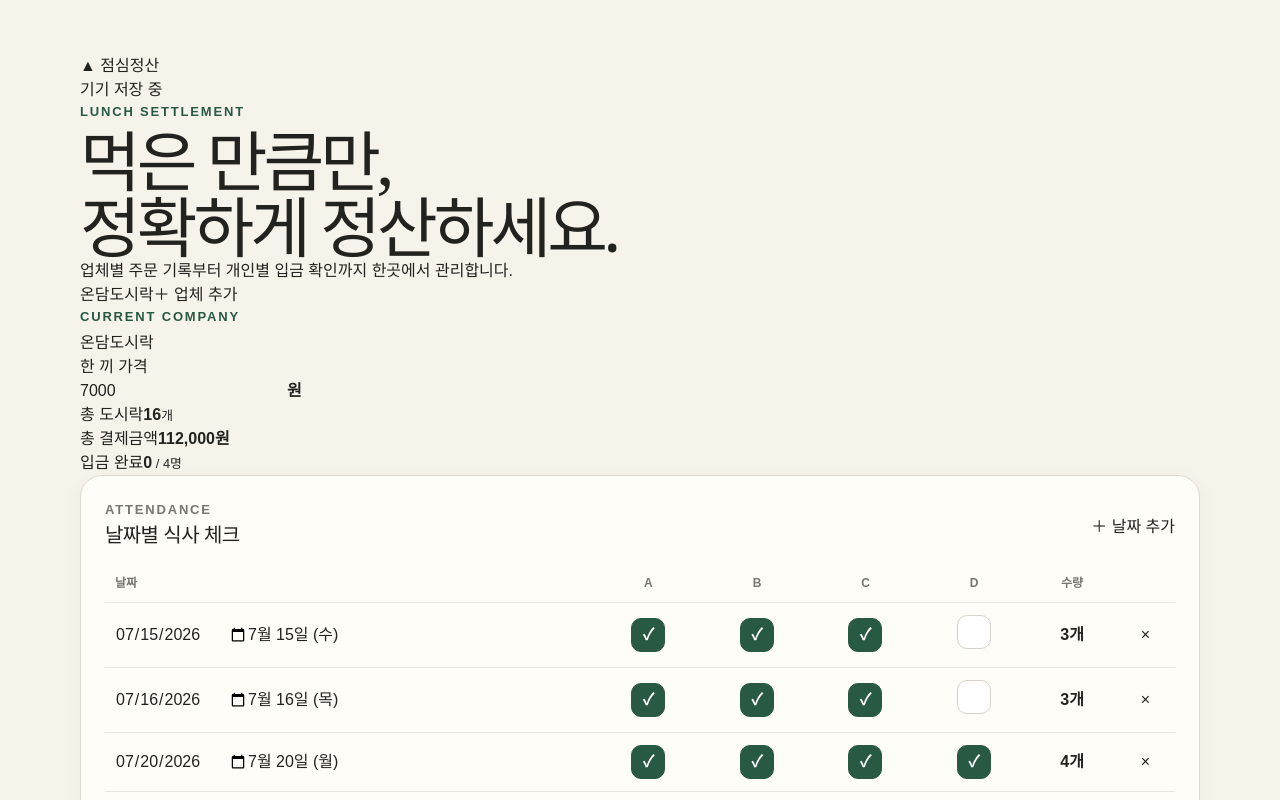
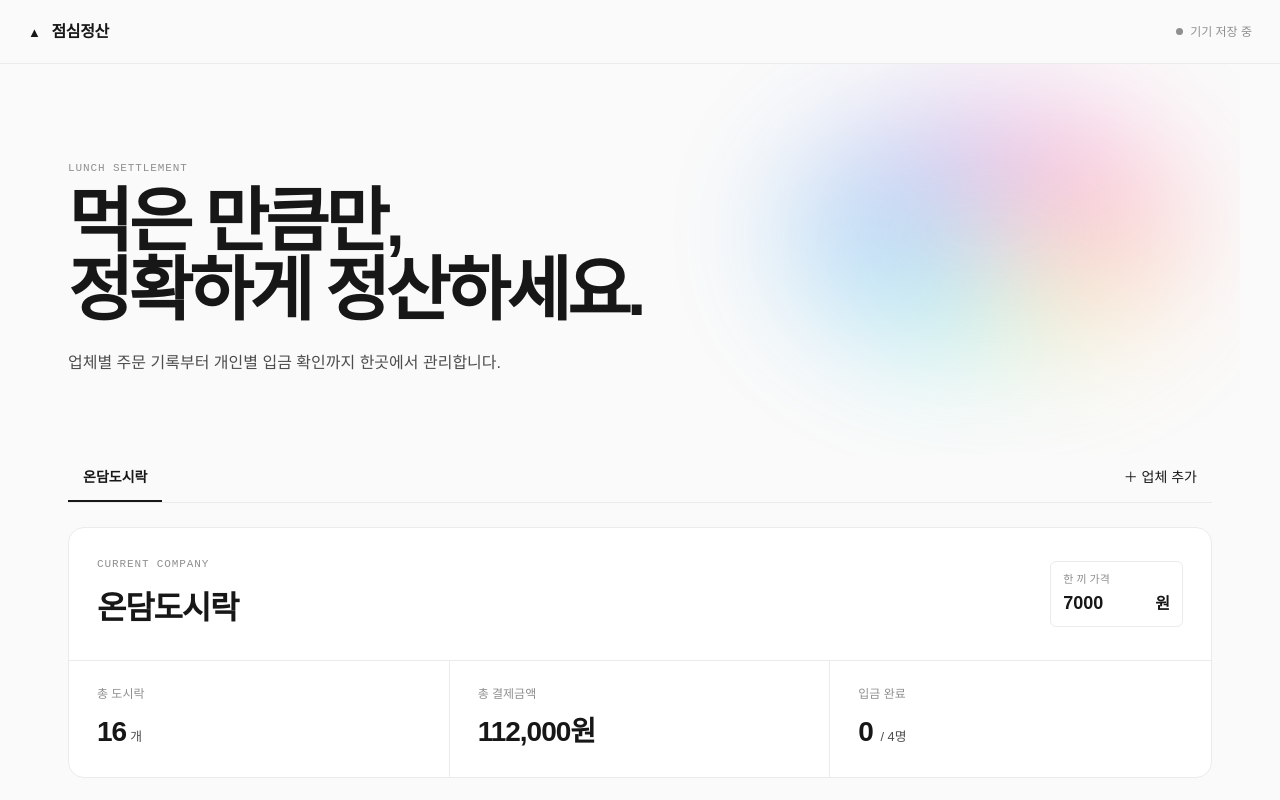
Before and after one commit to Bakeixd/lunch-ledger, a Next.js app: page / in a window 1280 px wide. Shown: the top 800 px of the page. Built offline with nearby package versions, Linux system fonts and the light colour scheme; no server answers.

Commit message:
Add shared company settlement

```diff
--- a/app/globals.css
+++ b/app/globals.css
@@ -1,87 +1,73 @@
 @import "tailwindcss";
 
-:root {
-  --ink: #22231f;
-  --muted: #77766f;
-  --cream: #f6f3eb;
-  --card: #fffdf8;
-  --green: #285943;
-  --lime: #d8ee73;
-  --line: #dfdbd0;
+:root { --ink:#171717; --body:#4d4d4d; --mute:#8f8f8f; --line:#ebebeb; --canvas:#fafafa; --white:#fff; --blue:#0070f3; }
+* { box-sizing:border-box; }
+body { margin:0; background:var(--canvas); color:var(--ink); font-family:Arial,"Apple SD Gothic Neo","Noto Sans KR",sans-serif; }
+button,input { font:inherit; }
+button { cursor:pointer; }
+.topbar { height:64px; display:flex; align-items:center; justify-content:space-between; padding:0 28px; border-bottom:1px solid var(--line); background:rgba(250,250,250,.88); backdrop-filter:blur(12px); position:sticky; top:0; z-index:10; }
+.brand { font-weight:650; letter-spacing:-.4px; }
+.mark { font-size:13px; margin-right:7px; }
+.sync { display:flex; align-items:center; gap:7px; color:var(--mute); font-size:12px; }
+.sync i { width:7px; height:7px; border-radius:50%; background:#f5a623; }
+.sync.saved i { background:#29a56c; }
+.sync.offline i { background:#8f8f8f; }
+.hero { position:relative; max-width:1200px; margin:auto; padding:96px 28px 80px; overflow:hidden; }
+.hero .mesh { position:absolute; width:410px; height:260px; top:38px; right:4%; border-radius:50%; filter:blur(60px); opacity:.25; background:conic-gradient(from 200deg,#00dfd8,#007cf0,#7928ca,#ff0080,#f9cb28,#00dfd8); }
+.eyebrow { position:relative; margin:0 0 12px; font:500 11px/16px "Courier New",monospace; letter-spacing:.08em; color:var(--mute); }
+.hero h1 { position:relative; margin:0; max-width:680px; font-size:clamp(42px,7vw,70px); line-height:.98; letter-spacing:-4px; font-weight:600; }
+.hero > p:last-child { position:relative; margin:26px 0 0; color:var(--body); font-size:16px; }
+.workspace { max-width:1200px; margin:auto; padding:0 28px 96px; }
+.tabs { display:flex; gap:4px; overflow-x:auto; border-bottom:1px solid var(--line); }
+.tabs button { white-space:nowrap; border:0; background:transparent; color:var(--mute); padding:12px 15px; font-size:14px; border-bottom:2px solid transparent; }
+.tabs button.active { color:var(--ink); border-bottom-color:var(--ink); font-weight:600; }
+.tabs .add-tab { margin-left:auto; color:var(--ink); }
+.panel { background:var(--white); border:1px solid var(--line); border-radius:16px; margin:24px 0; overflow:hidden; }
+.panel-head { display:flex; justify-content:space-between; align-items:center; padding:28px; border-bottom:1px solid var(--line); }
+.company-name { width:min(420px,60vw); border:0; background:transparent; padding:0; outline:0; color:var(--ink); font-size:32px; font-weight:600; letter-spacing:-1.2px; }
+.price-editor { border:1px solid var(--line); border-radius:6px; padding:9px 12px; background:var(--white); }
+.price-editor > span { display:block; color:var(--mute); font-size:11px; margin-bottom:3px; }
+.price-editor div { display:flex; align-items:center; }
+.price-editor input { width:92px; border:0; padding:0; outline:0; font-weight:600; font-size:18px; }
+.stats { display:grid; grid-template-columns:repeat(3,1fr); }
+.stats > div { padding:24px 28px; border-right:1px solid var(--line); }
+.stats > div:last-child { border:0; }
+.stats span { display:block; color:var(--mute); font-size:12px; margin-bottom:8px; }
+.stats strong { font-size:28px; letter-spacing:-1px; font-weight:600; }
+.stats small { margin-left:4px; color:var(--body); }
+.card { background:var(--white); border:1px solid var(--line); border-radius:12px; margin-top:16px; padding:24px; box-shadow:0 1px 1px rgba(0,0,0,.03); }
+.section-head { display:flex; align-items:center; justify-content:space-between; gap:16px; margin-bottom:20px; }
+h2 { margin:0; font-size:20px; letter-spacing:-.4px; }
+.small-button { height:36px; border:1px solid var(--line); border-radius:6px; background:var(--white); padding:0 10px; font-size:13px; font-weight:500; }
+.small-button.dark { background:var(--ink); color:white; border-color:var(--ink); }
+.table-wrap { overflow-x:auto; }
+table { width:100%; min-width:680px; border-collapse:collapse; }
+th { color:var(--mute); font:500 11px/16px "Courier New",monospace; text-transform:uppercase; padding:10px; text-align:center; }
+th:first-child,td:first-child { text-align:left; }
+td { border-top:1px solid var(--line); padding:12px 10px; text-align:center; font-size:13px; }
+td:first-child { min-width:180px; }
+td:first-child input { position:absolute; opacity:0; pointer-events:none; }
+td:first-child span { font-weight:500; }
+.check { width:32px; height:32px; border:1px solid #d8d8d8; border-radius:6px; background:white; color:white; font-weight:700; }
+.check.on { background:var(--ink); border-color:var(--ink); }
+.icon-button { border:0; background:transparent; color:var(--mute); font-size:20px; }
+.danger:hover { color:#ee0000; }
+.people-grid { display:grid; grid-template-columns:repeat(4,1fr); gap:10px; }
+article { border:1px solid var(--line); border-radius:12px; padding:16px; }
+article.paid { border-color:#b8d5ff; background:#fbfdff; }
+.person-row { display:flex; gap:8px; align-items:center; }
+.avatar { width:32px; height:32px; flex:0 0 auto; display:grid; place-items:center; border-radius:50%; background:var(--ink); color:#fff; font-size:12px; font-weight:600; }
+.person-row input { width:100%; min-width:0; border:0; border-bottom:1px solid var(--line); outline:0; background:transparent; padding:5px 0; font-weight:600; }
+article p { margin:20px 0 4px; color:var(--mute); font-size:12px; }
+article > strong { display:block; font-size:24px; letter-spacing:-.8px; }
+.pay { width:100%; height:34px; margin-top:16px; border:1px solid var(--line); border-radius:6px; background:#f5f5f5; font-size:12px; font-weight:600; }
+.paid .pay { background:var(--blue); border-color:var(--blue); color:white; }
+.empty { padding:42px; text-align:center; color:var(--mute); font-size:13px; border:1px dashed var(--line); border-radius:8px; }
+button:focus-visible,input:focus-visible { outline:2px solid var(--blue); outline-offset:2px; }
+@media(max-width:800px){ .people-grid{grid-template-columns:repeat(2,1fr)} .hero{padding-top:72px} }
+@media(max-width:600px){
+  .topbar{padding:0 16px}.hero,.workspace{padding-left:16px;padding-right:16px}.hero h1{letter-spacing:-2.5px}
+  .panel-head{align-items:flex-start;flex-direction:column}.price-editor{width:100%}.stats{grid-template-columns:1fr 1fr}.stats>div{padding:18px}
+  .stats>div:nth-child(2){border-right:0}.stats>div:last-child{grid-column:1/-1;border-top:1px solid var(--line)}
+  .people-grid{grid-template-columns:1fr}.card{padding:16px}.tabs .add-tab{margin-left:0}
 }
-
-* { box-sizing: border-box; }
-body {
-  margin: 0;
-  background: var(--cream);
-  color: var(--ink);
-  font-family: "Pretendard", "Apple SD Gothic Neo", "Noto Sans KR", sans-serif;
-}
-button, input { font: inherit; }
-button { cursor: pointer; }
-main { width: min(1120px, calc(100% - 32px)); margin: 0 auto; padding: 54px 0 32px; }
-header { display: flex; justify-content: space-between; align-items: flex-end; gap: 24px; margin-bottom: 30px; }
-.eyebrow { margin: 0 0 5px; color: var(--green); font-size: 13px; font-weight: 800; letter-spacing: .14em; }
-h1 { margin: 0; font-family: Georgia, "Batang", serif; font-size: clamp(38px, 6vw, 66px); letter-spacing: -.06em; line-height: 1; }
-.sub { margin: 13px 0 0; color: var(--muted); font-size: 16px; }
-.price { background: var(--green); color: white; border-radius: 18px; padding: 15px 18px; min-width: 175px; box-shadow: 0 9px 20px #28594324; }
-.price > span { display: block; color: #dfeadf; font-size: 12px; font-weight: 700; margin-bottom: 4px; }
-.price div { display: flex; align-items: center; gap: 5px; }
-.price input { width: 110px; border: 0; outline: 0; background: transparent; color: white; font-size: 23px; font-weight: 800; }
-.price input::-webkit-inner-spin-button { display: none; }
-.summary { display: grid; grid-template-columns: .8fr 1.35fr .9fr; background: var(--lime); border: 1px solid #c6dc60; border-radius: 22px; margin-bottom: 18px; overflow: hidden; }
-.summary > div { padding: 20px 24px; border-right: 1px solid #bcd053; }
-.summary > div:last-child { border: 0; }
-.summary span { display: block; font-size: 12px; font-weight: 750; margin-bottom: 7px; }
-.summary strong { font-family: Georgia, "Batang", serif; font-size: clamp(25px, 4vw, 36px); letter-spacing: -.04em; }
-.summary small { font: 700 14px/1 sans-serif; margin-left: 3px; }
-.card { background: var(--card); border: 1px solid var(--line); border-radius: 22px; box-shadow: 0 7px 25px #4945360b; padding: 24px; margin-bottom: 18px; }
-.section-head { display: flex; justify-content: space-between; align-items: center; gap: 15px; margin-bottom: 20px; }
-h2 { font-size: 20px; margin: 0 0 4px; letter-spacing: -.03em; }
-.section-head p { margin: 0; color: var(--muted); font-size: 13px; }
-.outline { border: 1px solid var(--line); background: white; padding: 9px 13px; border-radius: 11px; font-weight: 750; }
-.outline:hover { border-color: var(--green); color: var(--green); }
-.table-wrap { overflow-x: auto; }
-table { width: 100%; border-collapse: collapse; min-width: 650px; }
-th { padding: 0 10px 10px; color: var(--muted); font-size: 12px; text-align: center; }
-th:first-child { text-align: left; }
-td { padding: 12px 10px; border-top: 1px solid #ebe7de; text-align: center; }
-td:first-child { text-align: left; min-width: 175px; }
-.date-input { position: absolute; opacity: 0; pointer-events: none; }
-.pretty-date { font-weight: 750; }
-.check { width: 34px; height: 34px; border-radius: 10px; border: 1.5px solid #d7d2c7; background: white; color: white; font-weight: 900; }
-.check.on { background: var(--green); border-color: var(--green); }
-.check:focus-visible, button:focus-visible, input:focus-visible { outline: 3px solid #cce33f; outline-offset: 2px; }
-.qty { white-space: nowrap; font-size: 13px; }
-.delete { border: 0; background: transparent; color: #aaa69e; font-size: 21px; line-height: 1; }
-.delete:hover { color: #b63e31; }
-.people { display: grid; grid-template-columns: repeat(4, 1fr); gap: 12px; }
-article { background: #f8f5ed; border: 1px solid #e6e0d4; border-radius: 16px; padding: 15px; transition: .2s; }
-article.paid { background: #eef5ee; border-color: #c8dbc9; }
-.person-top { display: flex; align-items: center; gap: 8px; }
-.avatar { width: 34px; height: 34px; flex: 0 0 auto; display: grid; place-items: center; border-radius: 50%; background: var(--ink); color: white; font-weight: 800; }
-.person-top input { width: 100%; min-width: 0; border: 0; border-bottom: 1px dashed #bcb7ad; background: transparent; font-weight: 800; padding: 5px 2px; outline: 0; }
-.bill { margin: 19px 0 13px; }
-.bill span { display: block; color: var(--muted); font-size: 12px; margin-bottom: 3px; }
-.bill strong { font-family: Georgia, "Batang", serif; font-size: 24px; letter-spacing: -.03em; }
-.pay-button { width: 100%; border: 0; border-radius: 9px; padding: 9px; background: #e5e0d6; color: #68655f; font-size: 12px; font-weight: 800; }
-.paid .pay-button { background: var(--green); color: white; }
-footer { display: flex; justify-content: space-between; padding: 5px 6px; color: var(--muted); font-size: 12px; }
-footer button { border: 0; background: none; color: var(--muted); text-decoration: underline; }
-
-@media (max-width: 800px) {
-  main { padding-top: 32px; }
-  .people { grid-template-columns: repeat(2, 1fr); }
-}
-@media (max-width: 560px) {
-  main { width: min(100% - 22px, 1120px); }
-  header { align-items: stretch; flex-direction: column; }
-  .price { width: 100%; }
-  .summary { grid-template-columns: 1fr 1fr; }
-  .summary > div { padding: 16px; }
-  .summary > div:nth-child(2) { border-right: 0; }
-  .summary > div:last-child { grid-column: 1 / -1; border-top: 1px solid #bcd053; }
-  .card { padding: 17px; border-radius: 17px; }
-  .people { grid-template-columns: 1fr; }
-  footer { flex-direction: column; gap: 10px; align-items: flex-start; }
-}
```
